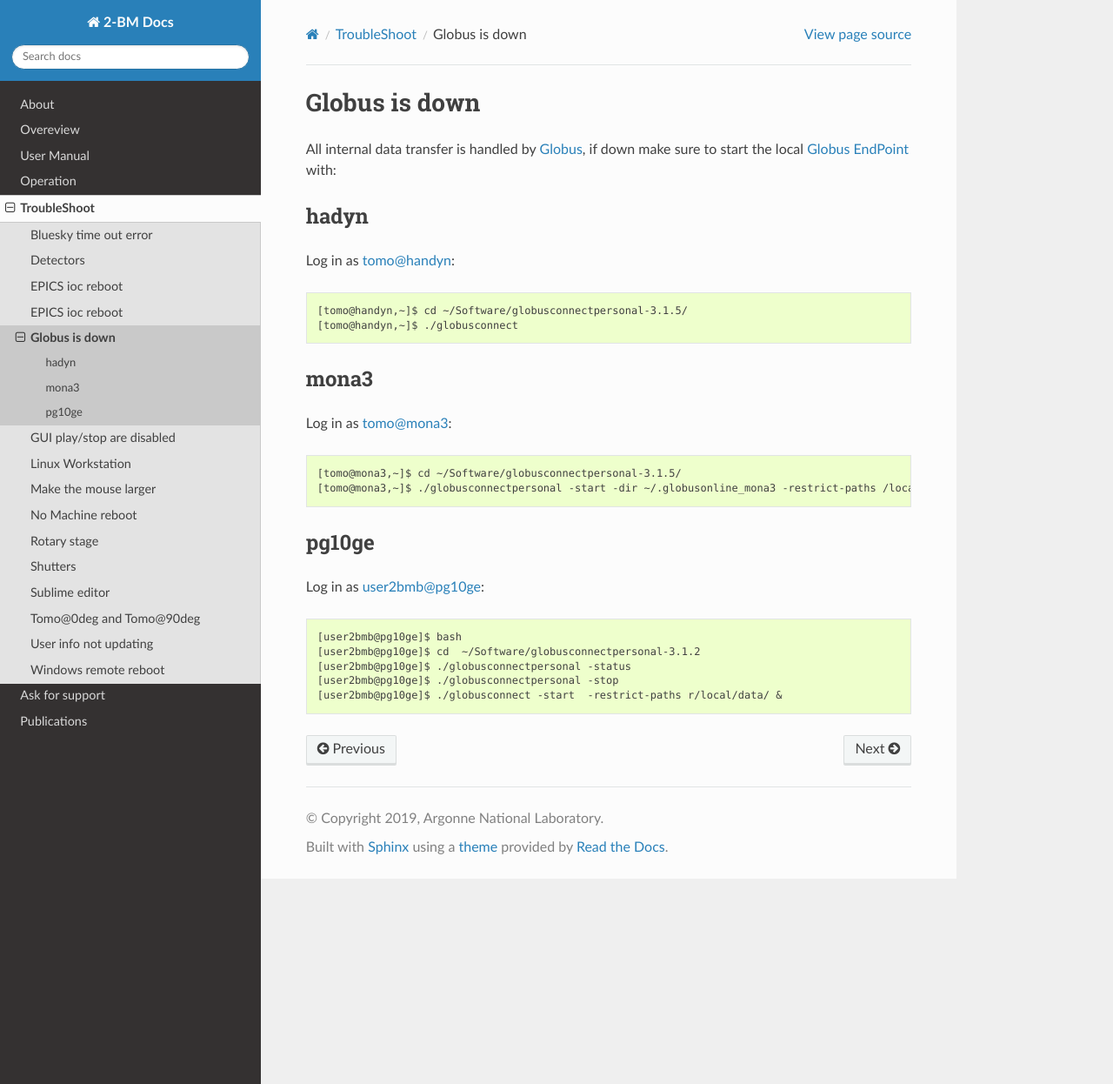
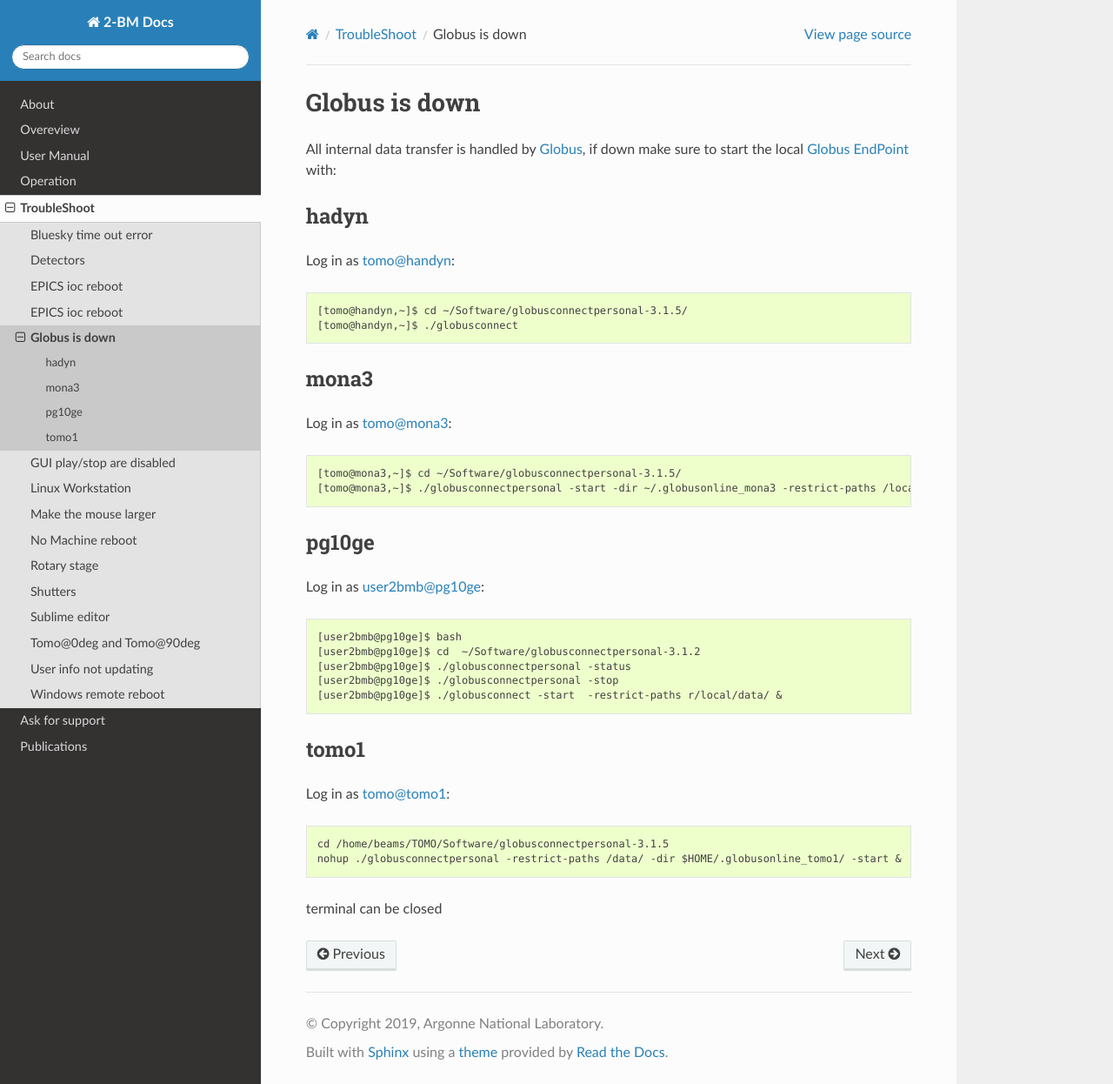
Before and after one commit to xray-imaging/2bm-docs, a Sphinx documentation site: the page built from docs/source/troubleshoot/item_0004.rst, in a window 1280 px wide and 1246 px high. Shown: the whole window at 87% size. Built offline with Sphinx 7.4.7 and the Read the Docs theme 2.0.0, drawn with Linux system fonts in a browser that asks for light colours; the version number could not be read and is left out.

Commit message:
Update item_0004.rst

```diff
--- a/docs/source/troubleshoot/item_0004.rst
+++ b/docs/source/troubleshoot/item_0004.rst
@@ -32,3 +32,12 @@ Log in as user2bmb@pg10ge::
     [user2bmb@pg10ge]$ ./globusconnectpersonal -status
     [user2bmb@pg10ge]$ ./globusconnectpersonal -stop
     [user2bmb@pg10ge]$ ./globusconnect -start  -restrict-paths r/local/data/ &
+
+tomo1
+~~~~~
+Log in as tomo@tomo1::
+
+    cd /home/beams/TOMO/Software/globusconnectpersonal-3.1.5
+    nohup ./globusconnectpersonal -restrict-paths /data/ -dir $HOME/.globusonline_tomo1/ -start &
+
+terminal can be closed
```
